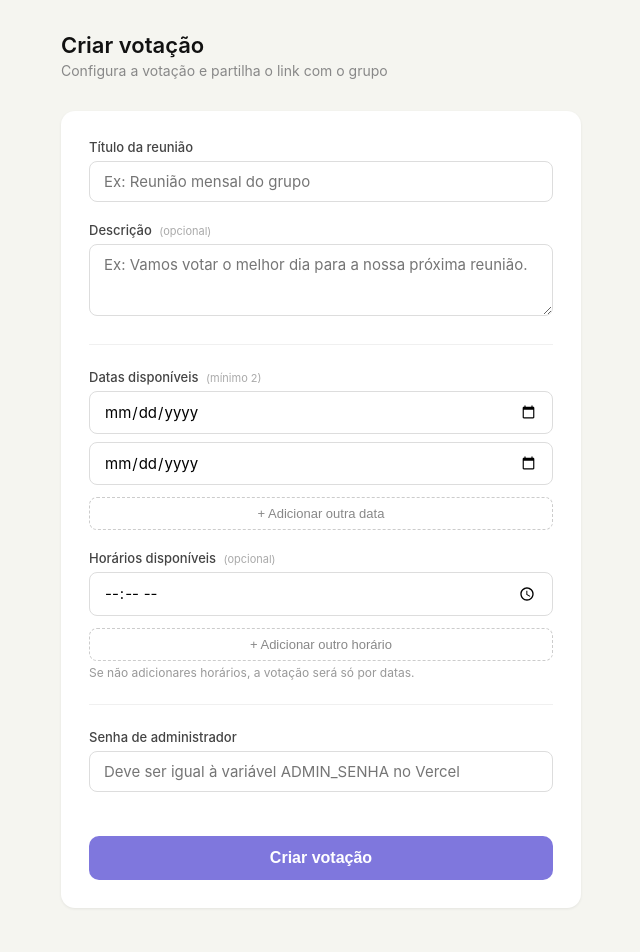
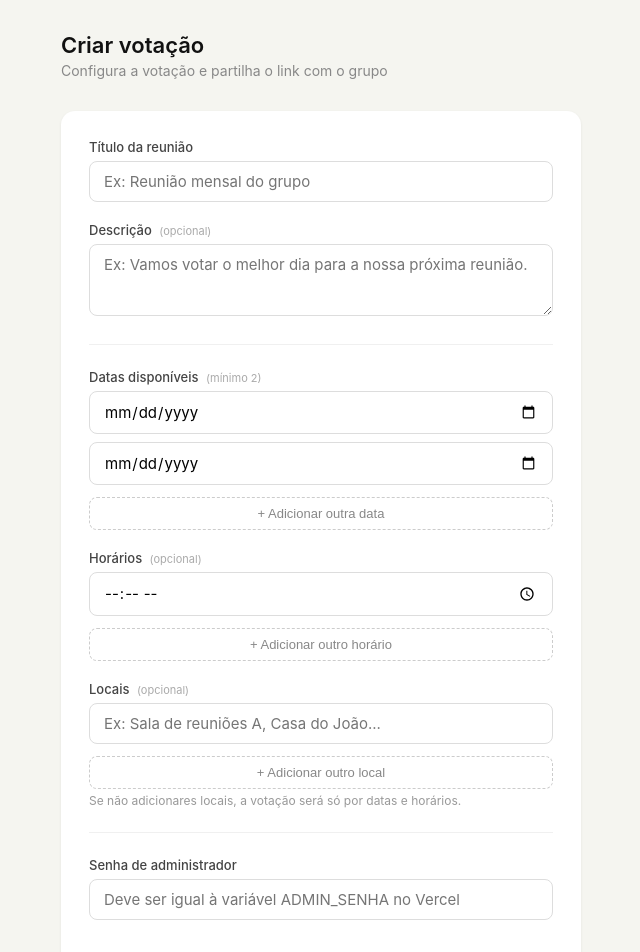
Before and after one commit to chaimete-debug/Construcao-votacao, a Next.js app: page /admin in a window 1280 px wide. Shown: the top 952 px of the page, without its empty margins (319-959 px from the left). Built offline with nearby package versions, Linux system fonts and the light colour scheme.

Commit message:
Update admin.tsx

```diff
--- a/pages/admin.tsx
+++ b/pages/admin.tsx
@@ -7,6 +7,7 @@ export default function Admin() {
   const [senha, setSenha] = useState('')
   const [datas, setDatas] = useState(['', ''])
   const [horas, setHoras] = useState([''])
+  const [locais, setLocais] = useState([''])
   const [estado, setEstado] = useState<'idle' | 'enviando' | 'sucesso' | 'erro'>('idle')
   const [mensagem, setMensagem] = useState('')
 
@@ -18,9 +19,14 @@ export default function Admin() {
   function removerHora(i: number) { setHoras(horas.filter((_, idx) => idx !== i)) }
   function atualizarHora(i: number, val: string) { const n = [...horas]; n[i] = val; setHoras(n) }
 
+  function adicionarLocal() { setLocais([...locais, '']) }
+  function removerLocal(i: number) { setLocais(locais.filter((_, idx) => idx !== i)) }
+  function atualizarLocal(i: number, val: string) { const n = [...locais]; n[i] = val; setLocais(n) }
+
   async function criar() {
     const datasValidas = datas.filter(d => d.trim() !== '')
     const horasValidas = horas.filter(h => h.trim() !== '')
+    const locaisValidos = locais.filter(l => l.trim() !== '')
     if (!titulo.trim() || datasValidas.length < 2 || !senha) {
       setEstado('erro')
       setMensagem('Preenche o título, a senha e pelo menos 2 datas.')
@@ -30,7 +36,7 @@ export default function Admin() {
     const res = await fetch('/api/config', {
       method: 'POST',
       headers: { 'Content-Type': 'application/json' },
-      body: JSON.stringify({ titulo, descricao, datas: datasValidas, horas: horasValidas, senha }),
+      body: JSON.stringify({ titulo, descricao, datas: datasValidas, horas: horasValidas, locais: locaisValidos, senha }),
     })
     const data = await res.json()
     if (data.ok) {
@@ -109,7 +115,7 @@ export default function Admin() {
           </div>
 
           <div className="campo">
-            <label>Horários disponíveis <span className="opcional">(opcional)</span></label>
+            <label>Horários <span className="opcional">(opcional)</span></label>
             {horas.map((h, i) => (
               <div className="row" key={i}>
                 <input type="time" value={h} onChange={e => atualizarHora(i, e.target.value)} />
@@ -117,7 +123,18 @@ export default function Admin() {
               </div>
             ))}
             <button className="btn-add" onClick={adicionarHora}>+ Adicionar outro horário</button>
-            <p className="hint">Se não adicionares horários, a votação será só por datas.</p>
+          </div>
+
+          <div className="campo">
+            <label>Locais <span className="opcional">(opcional)</span></label>
+            {locais.map((l, i) => (
+              <div className="row" key={i}>
+                <input type="text" placeholder="Ex: Sala de reuniões A, Casa do João..." value={l} onChange={e => atualizarLocal(i, e.target.value)} />
+                {locais.length > 1 && <button className="btn-remover" onClick={() => removerLocal(i)}>×</button>}
+              </div>
+            ))}
+            <button className="btn-add" onClick={adicionarLocal}>+ Adicionar outro local</button>
+            <p className="hint">Se não adicionares locais, a votação será só por datas e horários.</p>
           </div>
 
           <hr className="divider" />
```
